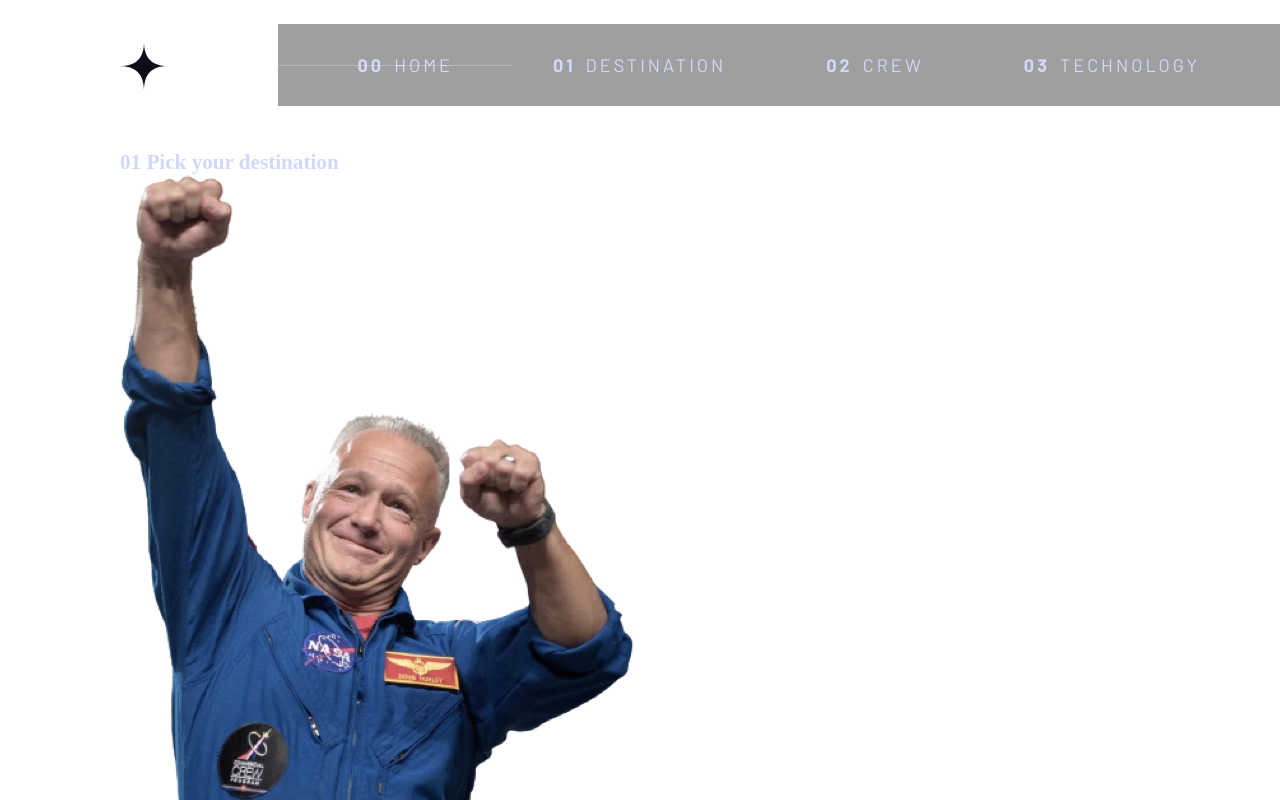
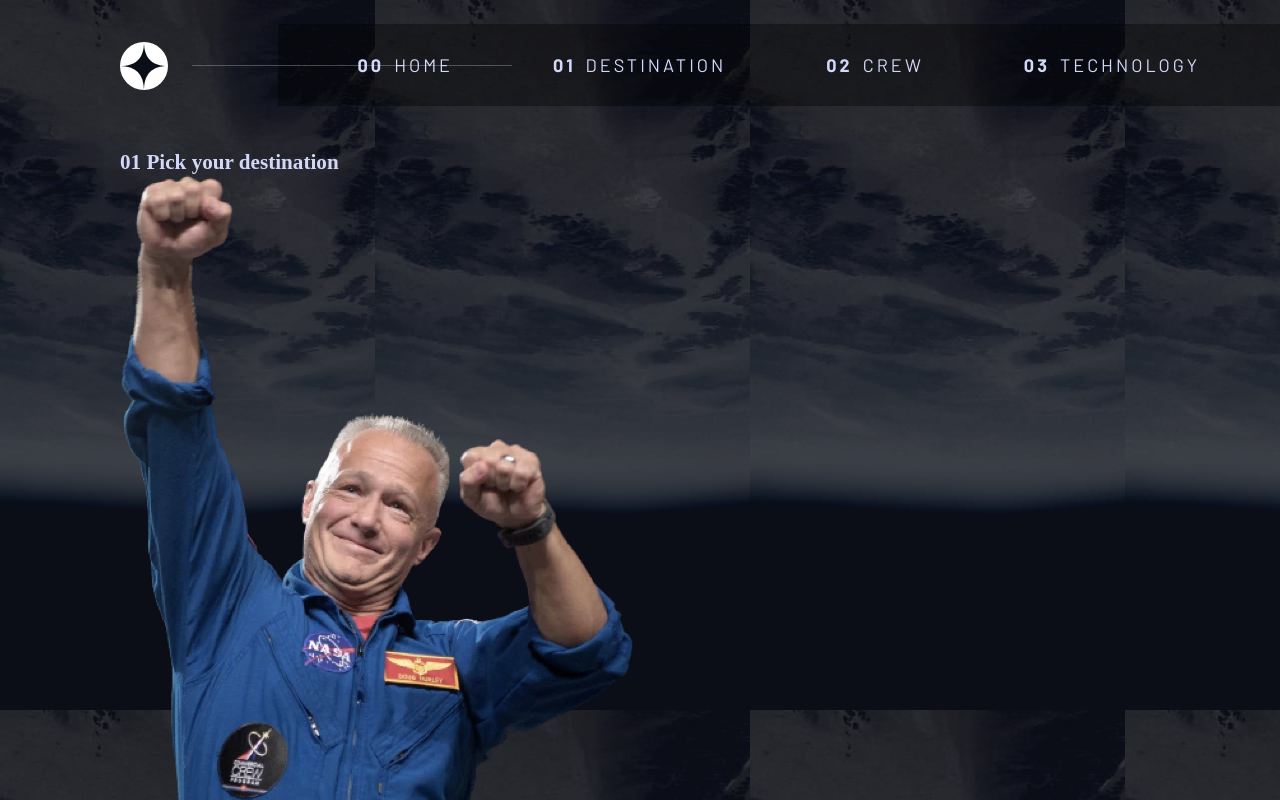
Before and after one commit to Heph-zibah/space-tourism-website-reactjs, a React (Create React App) app: page /crew in a window 1280 px wide. Shown: the top 800 px of the page. Built offline with nearby package versions, Linux system fonts and the light colour scheme; a web font is replaced by a local one.

Commit message:
update the background image for the container

```diff
--- a/src/styles/Crew.module.scss
+++ b/src/styles/Crew.module.scss
@@ -0,0 +1,16 @@
+.crew__container {
+    background: url('../starter-code/assets/crew/background-crew-mobile.jpg');
+}
+
+
+@media screen and (min-width:601px) {
+
+}
+
+@media screen and (min-width:901px) {
+
+}
+
+@media screen and (min-width:1200px) {
+
+}
```
